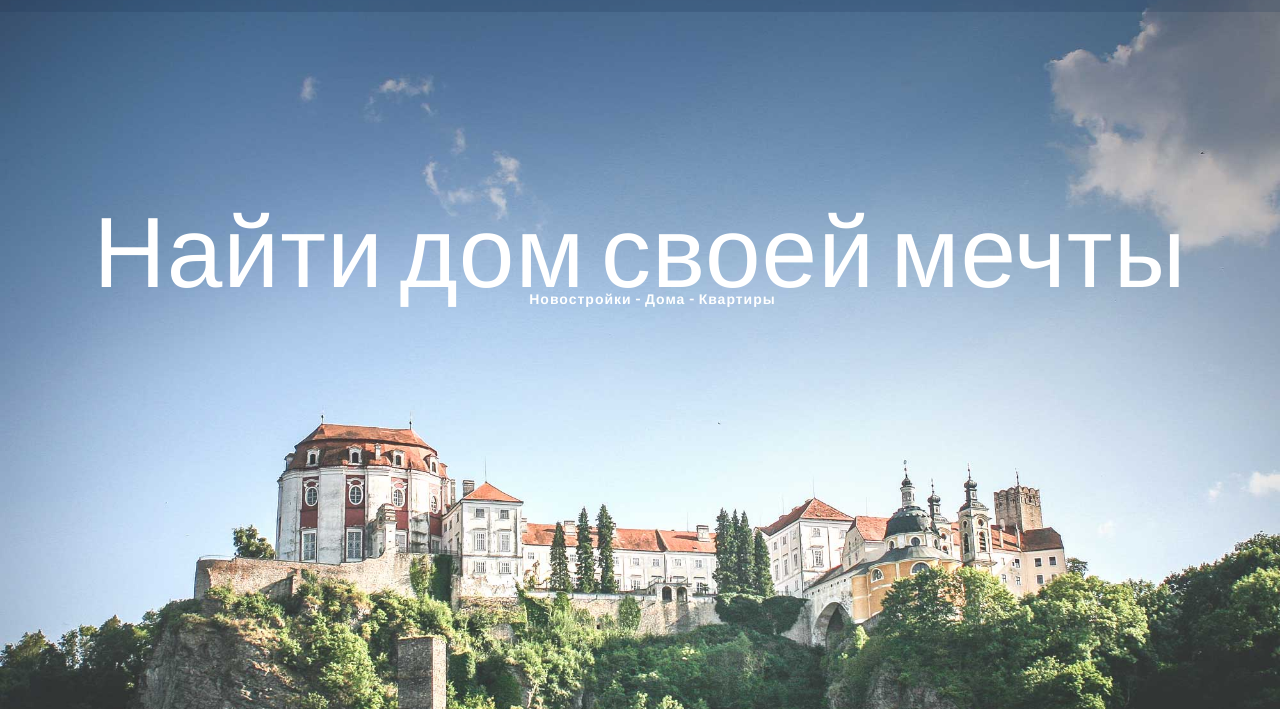
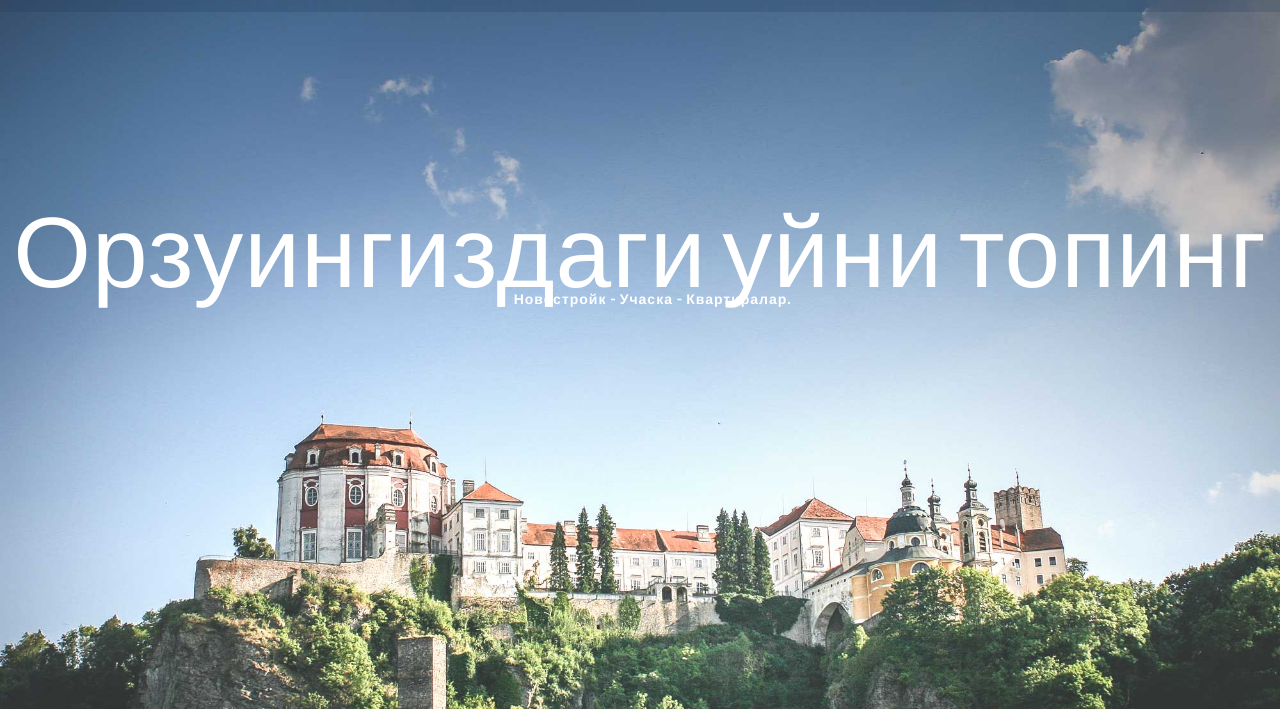
Before and after one commit to ddhorm/RieltorRTD, a plain HTML site: page index.html in a window 1280 px wide. Shown: the part 88-797 px from the top of the page. Drawn offline with Linux system fonts and the light colour scheme.

Commit message:
Update index.html

```diff
--- a/index.html
+++ b/index.html
@@ -34,8 +34,8 @@
 		</header><!--  end header section  -->
 
 			<section class="caption">
-				<h2 class="caption">Найти дом своей мечты</h2>
-				<h3 class="properties">Новостройки - Дома - Квартиры</h3>
+				<h2 class="caption">Орзуингиздаги уйни топинг</h2>
+				<h3 class="properties">Новостройк - Учаска - Квартиралар.</h3>
 			</section>
 	</section><!--  end hero section  -->
 
```
